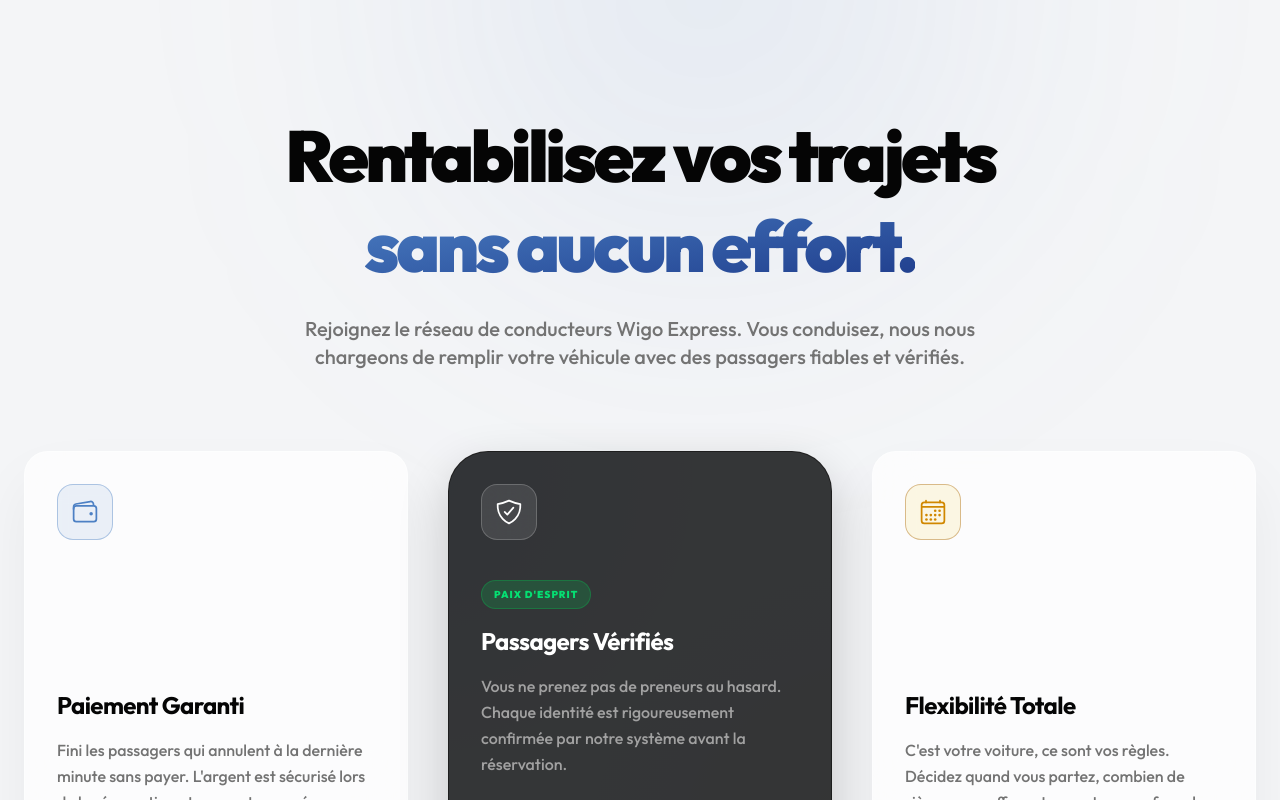
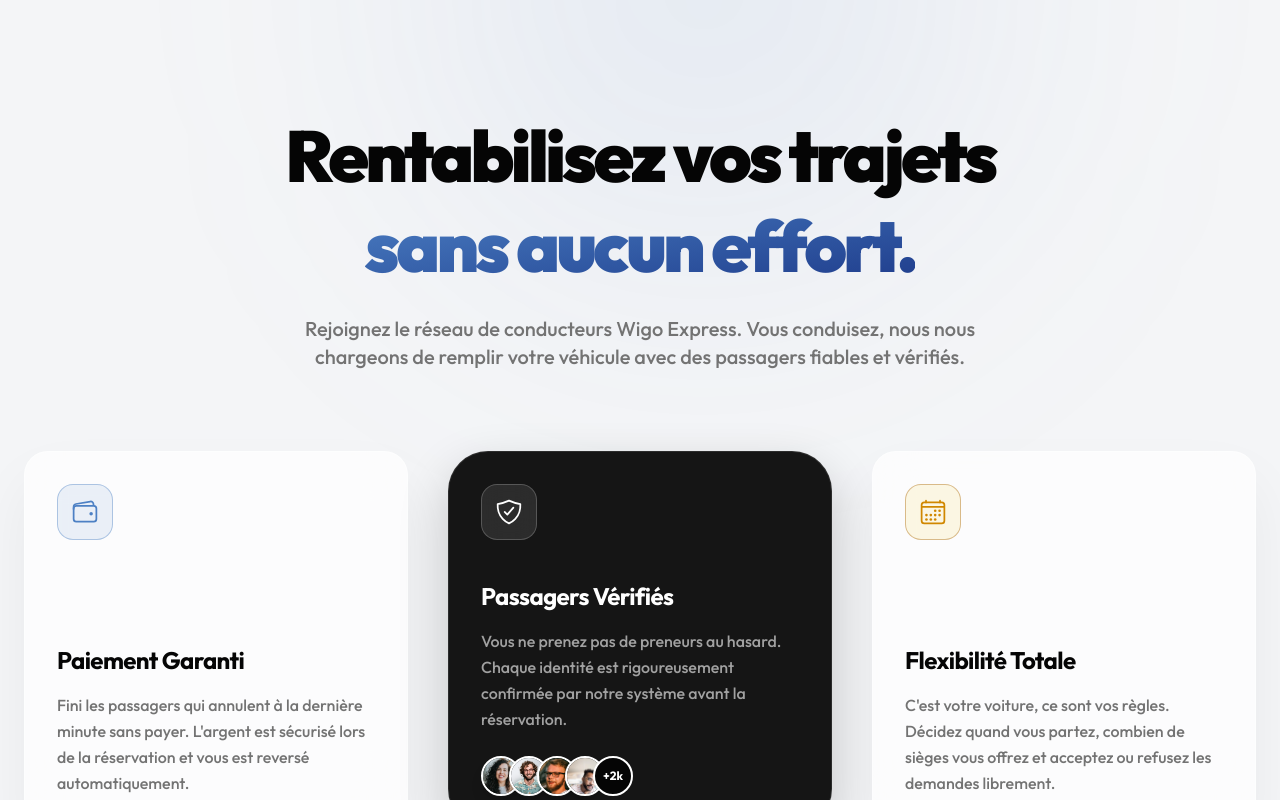
Before and after one commit to artsiders/wigo-express, a Next.js app: page / in a window 1280 px wide. Shown: the part 3398-4198 px from the top of the page. Built offline with nearby package versions, Linux system fonts and the light colour scheme.

Commit message:
Update WIGO EXPRESS page styles to use darker background shades for improved visual consistency and enhance the highlighted digital experience section with updated design elements.

```diff
--- a/app/page.tsx
+++ b/app/page.tsx
@@ -636,7 +636,7 @@ export default function WigoExpress() {
               </div>
 
               {/* Illus 2 : KYC Trust Badge ID */}
-              <div className="illust-step absolute inset-0 bg-dark rounded-[2.5rem] shadow-2xl squircle border border-neutral-800 p-6 xl:p-10 flex flex-col items-center justify-between text-white origin-bottom pb-8 xl:pb-12 pt-6 xl:pt-10 overflow-visible z-10">
+              <div className="illust-step absolute inset-0 bg-dark-900 rounded-[2.5rem] shadow-2xl squircle border border-neutral-800 p-6 xl:p-10 flex flex-col items-center justify-between text-white origin-bottom pb-8 xl:pb-12 pt-6 xl:pt-10 overflow-visible z-10">
                 {/* 3D Canadian Premium ID Card that overflows top */}
                 <div className="w-[calc(100%-20px)] aspect-4/2 bg-linear-to-br from-neutral-100 via-white to-gray-200 rounded-3xl p-2 shadow-[0_30px_60px_rgba(0,0,0,0.6),inset_0_2px_15px_rgba(255,255,255,1)] relative z-20 transform -rotate-3 hover:rotate-0 hover:scale-[1.02] transition-all duration-500 -mt-16 xl:-mt-20">
                   <Image
@@ -850,16 +850,11 @@ export default function WigoExpress() {
             </div>
 
             {/* Card 2 : Highlighted Digital Experience */}
-            <div className="bg-dark text-white rounded-[2.5rem] squircle p-8 flex flex-col justify-between shadow-[0_20px_50px_rgba(0,0,0,0.2)] md:-translate-y-6 hover:-translate-y-8 transition-transform duration-500 reveal-fade relative overflow-hidden border border-white/10">
-              <div className="absolute inset-0 mesh-bg-creative opacity-20 pointer-events-none mix-blend-screen scale-150 animate-pulse-glow"></div>
-
+            <div className="bg-dark-900 text-white rounded-[2.5rem] squircle p-8 flex flex-col justify-between shadow-[0_20px_50px_rgba(0,0,0,0.2)] md:-translate-y-6 hover:-translate-y-8 transition-transform duration-500 reveal-fade relative overflow-hidden border border-white/10">
               <div className="w-14 h-14 bg-white/10 backdrop-blur-md rounded-2xl flex items-center justify-center text-white mb-10 border border-white/20 relative z-10">
                 <IoShieldCheckmarkOutline className="w-7 h-7" />
               </div>
               <div className="relative z-10">
-                <div className="inline-flex items-center gap-2 bg-green-500/20 text-green-400 px-3 py-1.5 rounded-full text-[10px] font-black tracking-widest mb-4 border border-green-500/30">
-                  PAIX D'ESPRIT
-                </div>
                 <h3 className="text-2xl font-bold text-white mb-4 tracking-tight">
                   Passagers Vérifiés
                 </h3>
```
